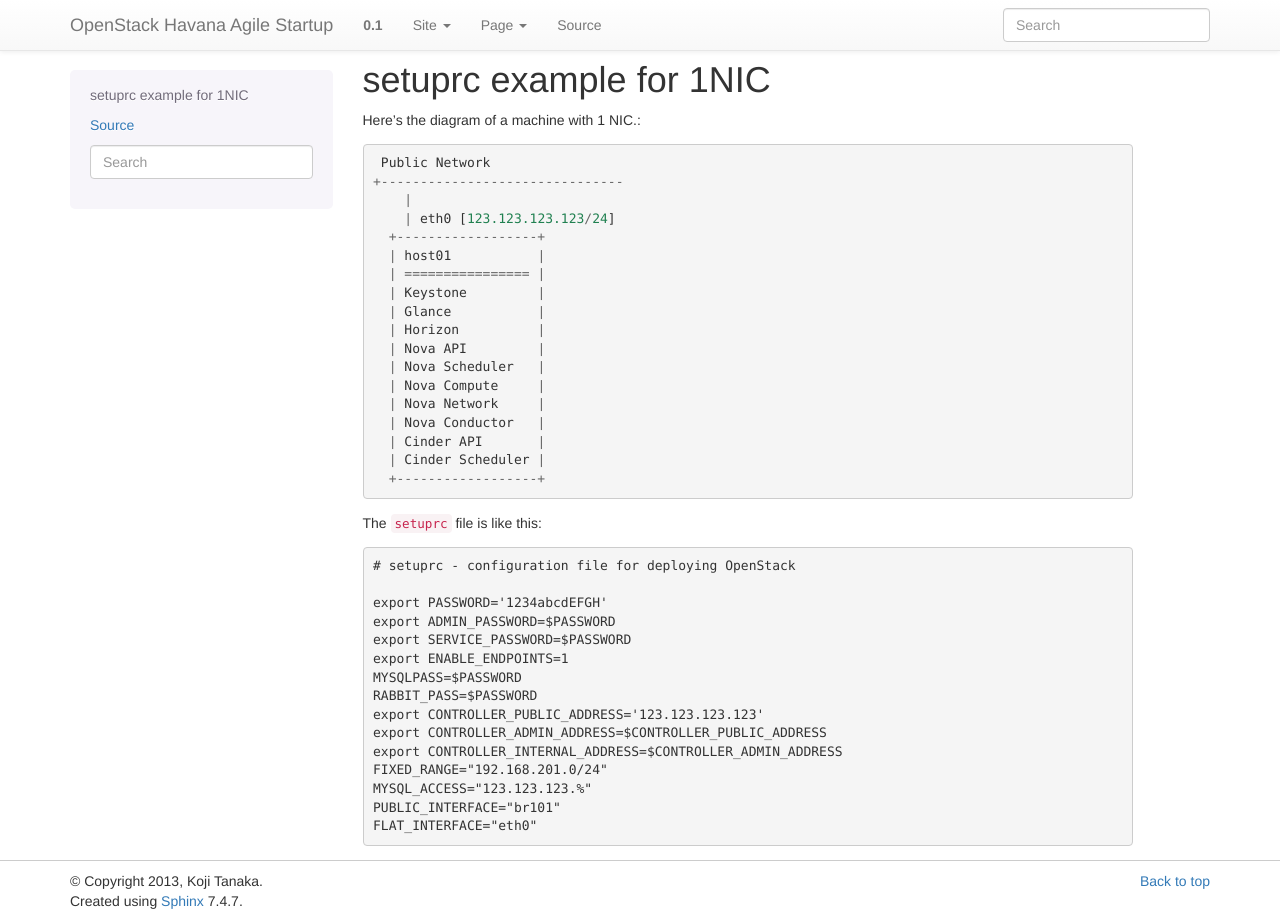
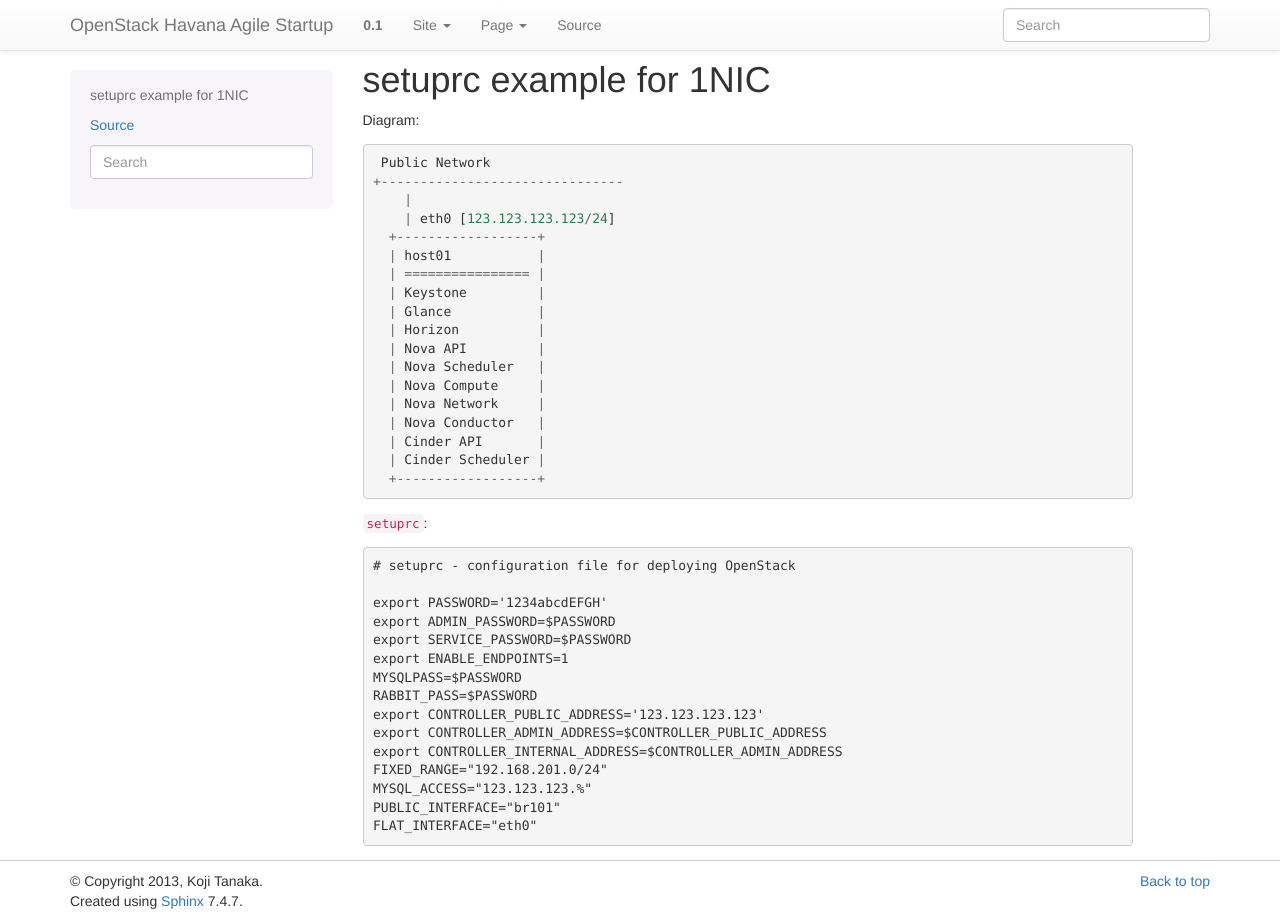
Before and after one commit to kojiwell/deploy_havana, a Sphinx documentation site: the page built from doc/setuprc_1nic.rst, in a window 1280 px wide and 921 px high. Built offline with Sphinx 7.4.7, drawn with Linux system fonts in a browser that asks for light colours.

Commit message:
update doc/setuprc_1nic.rst

```diff
--- a/doc/setuprc_1nic.rst
+++ b/doc/setuprc_1nic.rst
@@ -6,7 +6,7 @@
 setuprc example for 1NIC
 ========================
 
-Here's the diagram of a machine with 1 NIC.::
+Diagram::
 
     Public Network
    +-------------------------------
@@ -27,7 +27,7 @@
      | Cinder Scheduler |
      +------------------+
 
-The ``setuprc`` file is like this::
+``setuprc``::
 
    # setuprc - configuration file for deploying OpenStack
 
```
